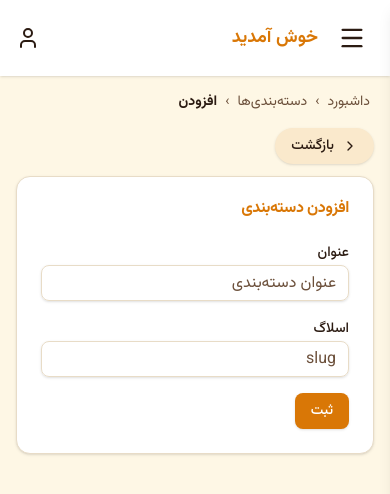
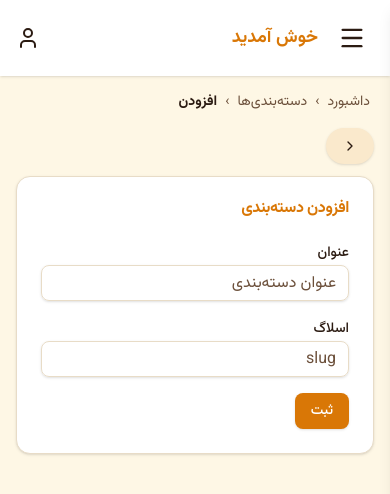
Before and after one commit to mspanadgoo/aknoon-backoffice-dashboard, a Next.js app: page /categories/new in a window 390 px wide. Shown: the top 494 px of the page. Built offline with nearby package versions, Linux system fonts and the light colour scheme.

Commit message:
fix(ui): add aria-label and hide text on mobile for back button
Add aria-label to improve accessibility for screen readers.
Hide button text on mobile screens to prevent layout overflow.

```diff
--- a/components/ui/back-button.tsx
+++ b/components/ui/back-button.tsx
@@ -1,4 +1,4 @@
- "use client";
+"use client";
 import { Button } from "@/components/ui/button";
 import { cn } from "@/lib/utils";
 import { ChevronRight } from "lucide-react";
@@ -17,9 +17,10 @@ export function BackButton({
       <Button
         onClick={() => router.back()}
         className="gap-2 rounded-full px-4 py-2 bg-secondary text-secondary-foreground hover:bg-accent/10"
+        aria-label={label}
       >
         <ChevronRight className="size-5" />
-        <span>{label}</span>
+        <span className="hidden md:inline">{label}</span>
       </Button>
     </div>
   );
```
